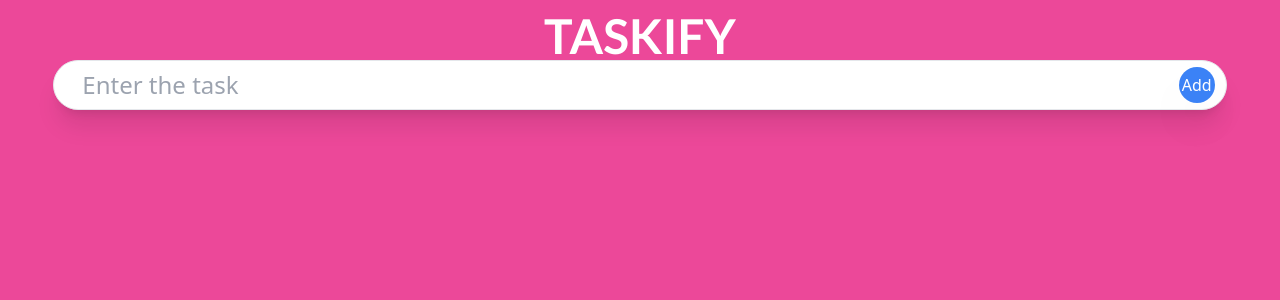
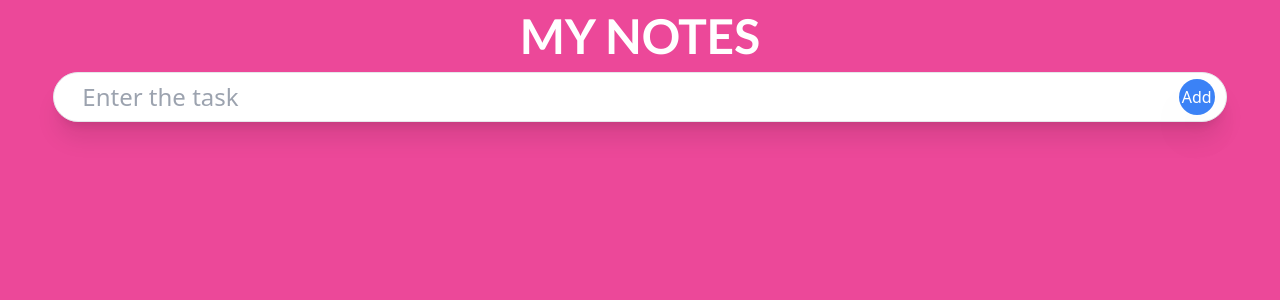
Before and after one commit to leonardommascarenhas/GiovannaPomodoroNotes, a React (Vite) app: page / in a window 1280 px wide. Shown: the top 300 px of the page. Built offline with nearby package versions, Linux system fonts and the light colour scheme.

Commit message:
margin adjusts, h1 change

```diff
--- a/src/App.tsx
+++ b/src/App.tsx
@@ -16,8 +16,8 @@ const App: React.FC = () => {
 
   return (
     <div className="h-screen w-screen flex flex-col items-center bg-pink-500">
-      <h1 className="text-5xl font-lato font-bold mt-3 text-white z-10">
-        TASKIFY
+      <h1 className="text-5xl font-lato font-bold my-3 text-white z-10">
+        MY NOTES
       </h1>
       <InputField
         todo={todo}
```
